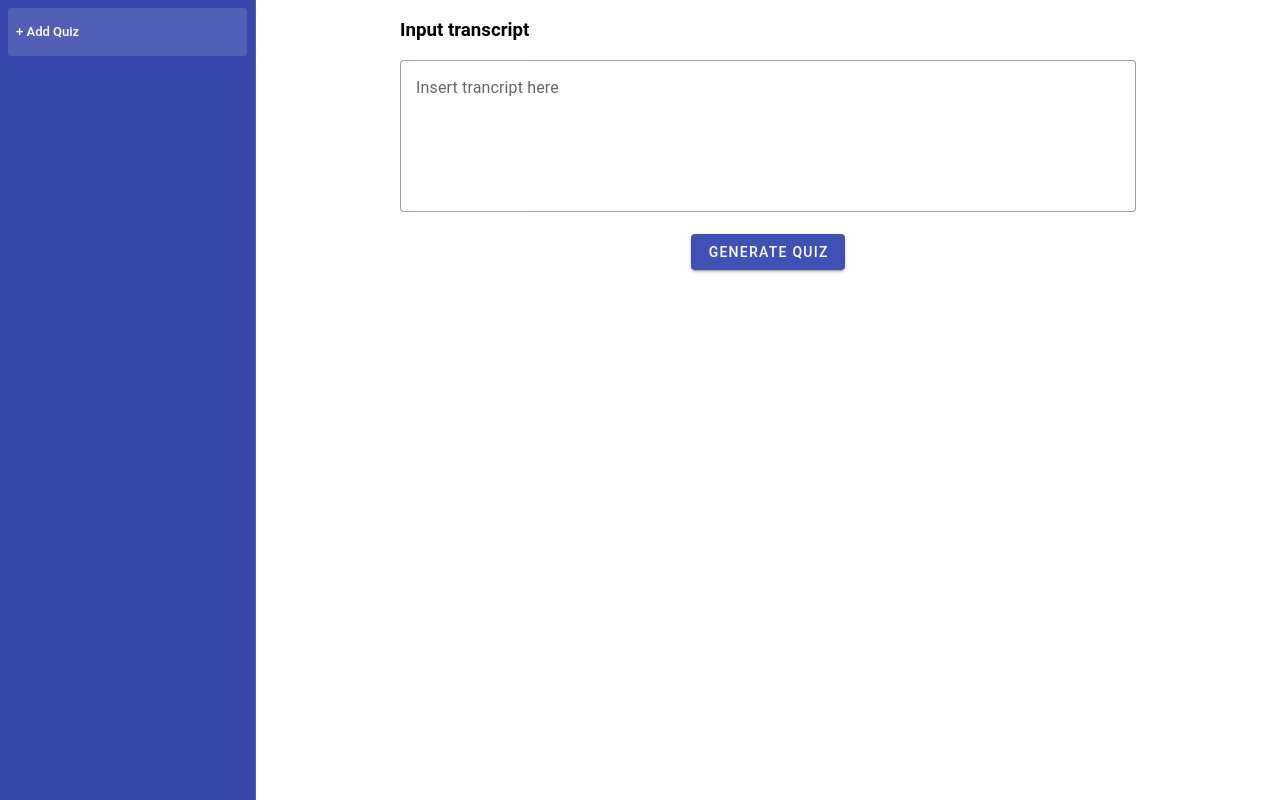
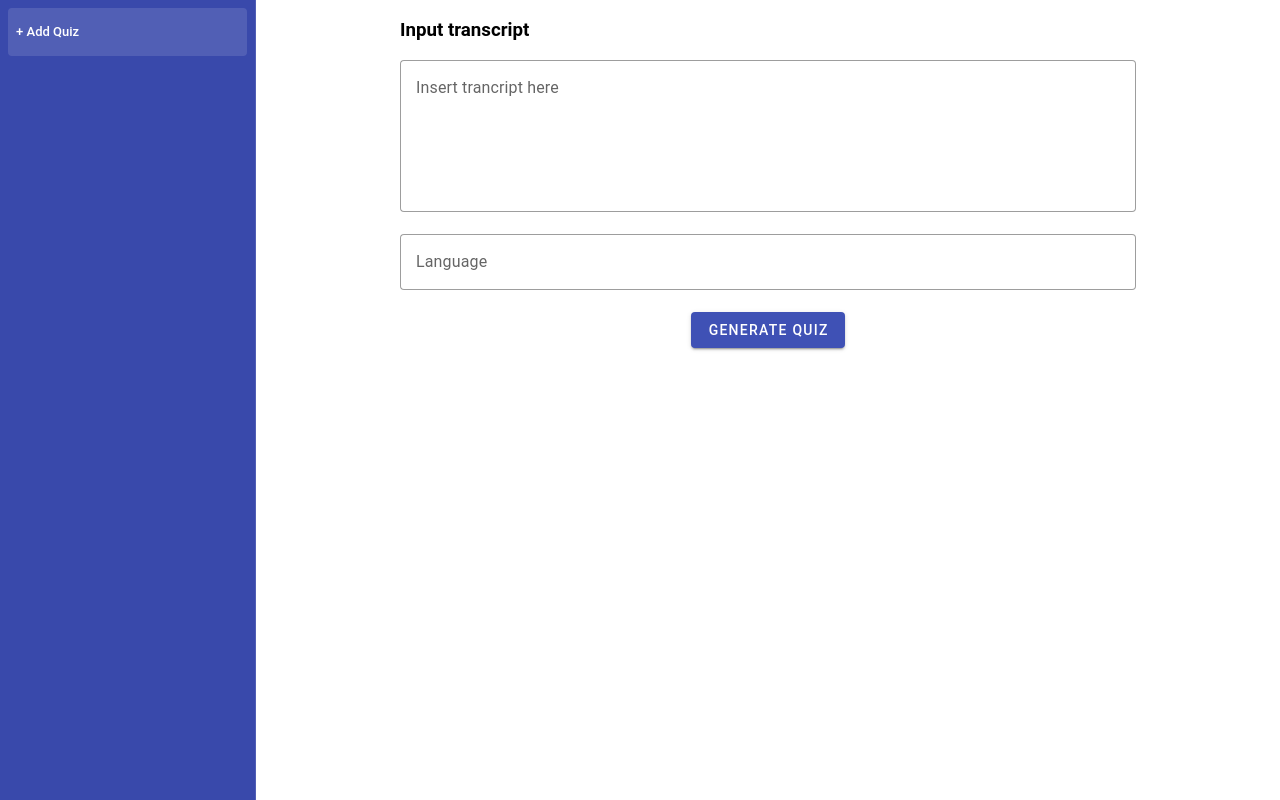
Before and after one commit to FooJiaYin/ai-quiz, a Nuxt app: page / in a window 1280 px wide. Built offline with nearby package versions, Linux system fonts and the light colour scheme.

Commit message:
feat(input): Add language field

```diff
--- a/pages/index.vue
+++ b/pages/index.vue
@@ -1,13 +1,14 @@
 <template>
     <h3 class="mb-4" ref="form">Input transcript</h3>
     <v-textarea label="Insert trancript here" v-model="input" variant="outlined" auto-grow clearable></v-textarea>
+    <v-text-field label="Language" v-model="language" variant="outlined"></v-text-field>
     <CenterButton @click="generateQuiz">Generate Quiz</CenterButton>
 </template>
 
 <script setup>
 const quiz = useQuiz();
 const input = ref("");
-const language = ref("en-us");
+const language = ref("");
 
 async function generateQuiz() {
     await quiz.generateQuiz(input.value, language.value);
```
